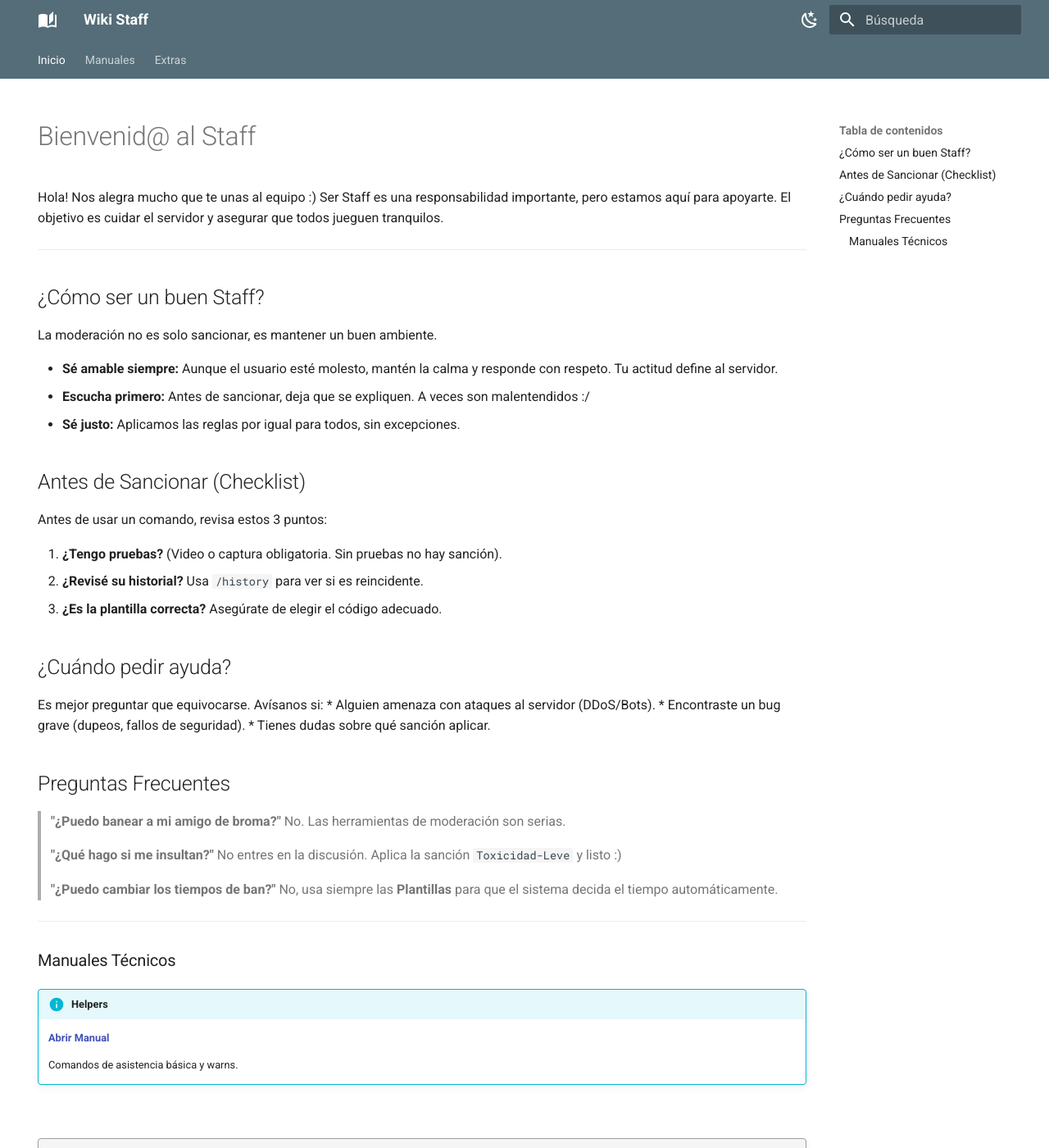
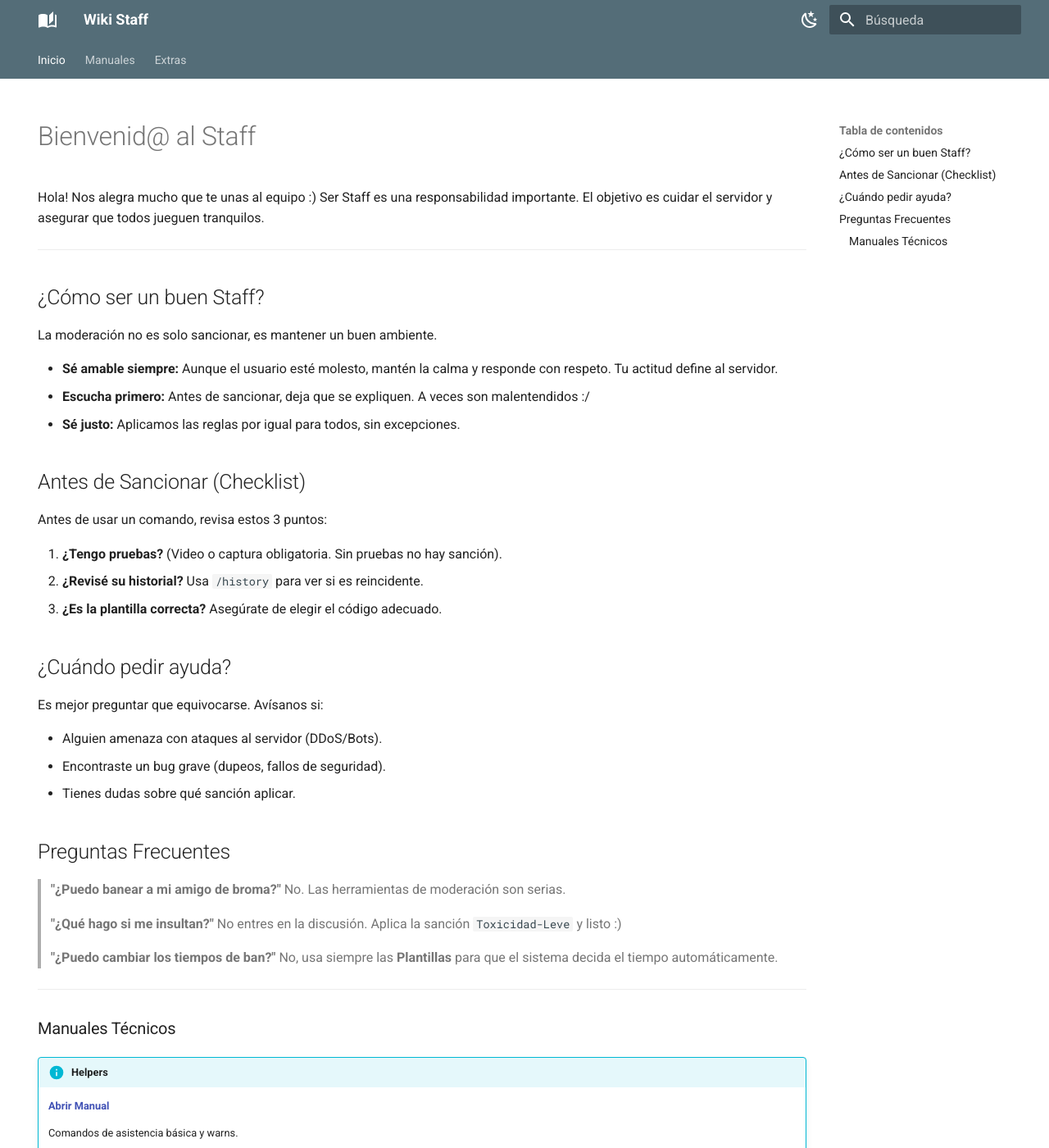
Before and after one commit to ymminnl/page-wiki, an MkDocs documentation site: the page built from docs/index.md, in a window 1280 px wide and 1400 px high. Shown: the whole window at 82% size. Built offline with MkDocs 1.6.1 and Material for MkDocs 9.7.7, drawn with Linux system fonts in a browser that asks for light colours.

Commit message:
Clarify staff responsibilities in documentation35656
Removed a redundant sentence for clarity.

```diff
--- a/docs/index.md
+++ b/docs/index.md
@@ -6,7 +6,7 @@ hide:
 # Bienvenid@ al Staff
 
 Hola! Nos alegra mucho que te unas al equipo :)
-Ser Staff es una responsabilidad importante, pero estamos aquí para apoyarte. El objetivo es cuidar el servidor y asegurar que todos jueguen tranquilos.
+Ser Staff es una responsabilidad importante. El objetivo es cuidar el servidor y asegurar que todos jueguen tranquilos.
 
 ---
 
@@ -26,6 +26,7 @@ Antes de usar un comando, revisa estos 3 puntos:
 
 ## ¿Cuándo pedir ayuda?
 Es mejor preguntar que equivocarse. Avísanos si:
+
 *   Alguien amenaza con ataques al servidor (DDoS/Bots).
 *   Encontraste un bug grave (dupeos, fallos de seguridad).
 *   Tienes dudas sobre qué sanción aplicar.
```
